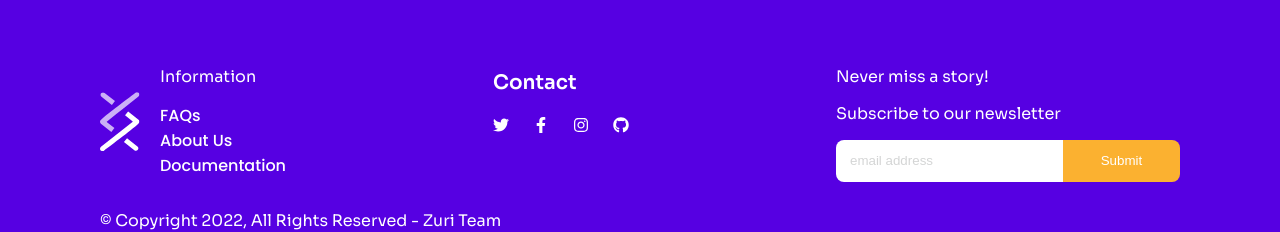
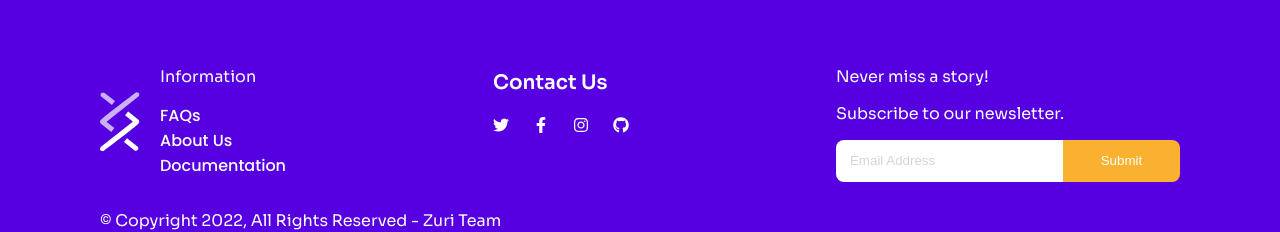
Before and after one commit to zuri-training/auth_wiki_team_1_project, a Next.js app in the folder frontend/: page / in a window 1280 px wide. Shown: the part 147-379 px from the top of the page. Built offline with nearby package versions, Linux system fonts and the light colour scheme.

Commit message:
Update Footer.js

```diff
--- a/frontend/src/components/Footer.js
+++ b/frontend/src/components/Footer.js
@@ -39,7 +39,7 @@ const Footer = () => {
         </div>
         {/* contact */}
         <div className={styles.footer_top_contact}>
-          <p>Contact</p>
+          <p>Contact Us</p>
           <ul className="flex">
             <li>
               <Link href="#">
@@ -72,12 +72,12 @@ const Footer = () => {
           </ul>
         </div>
         {/* newsletter */}
-        <div>
+        <div className="footer_top_subscribe">
           <p>Never miss a story!</p>
-          <p>Subscribe to our newsletter</p>
+          <p className="subscribe">Subscribe to our newsletter.</p>
           <div>
             <form>
-              <input type="text" placeholder="email address" />
+              <input type="email" placeholder="Email Address" />
               <button type="submit">Submit</button>
             </form>
           </div>
```
